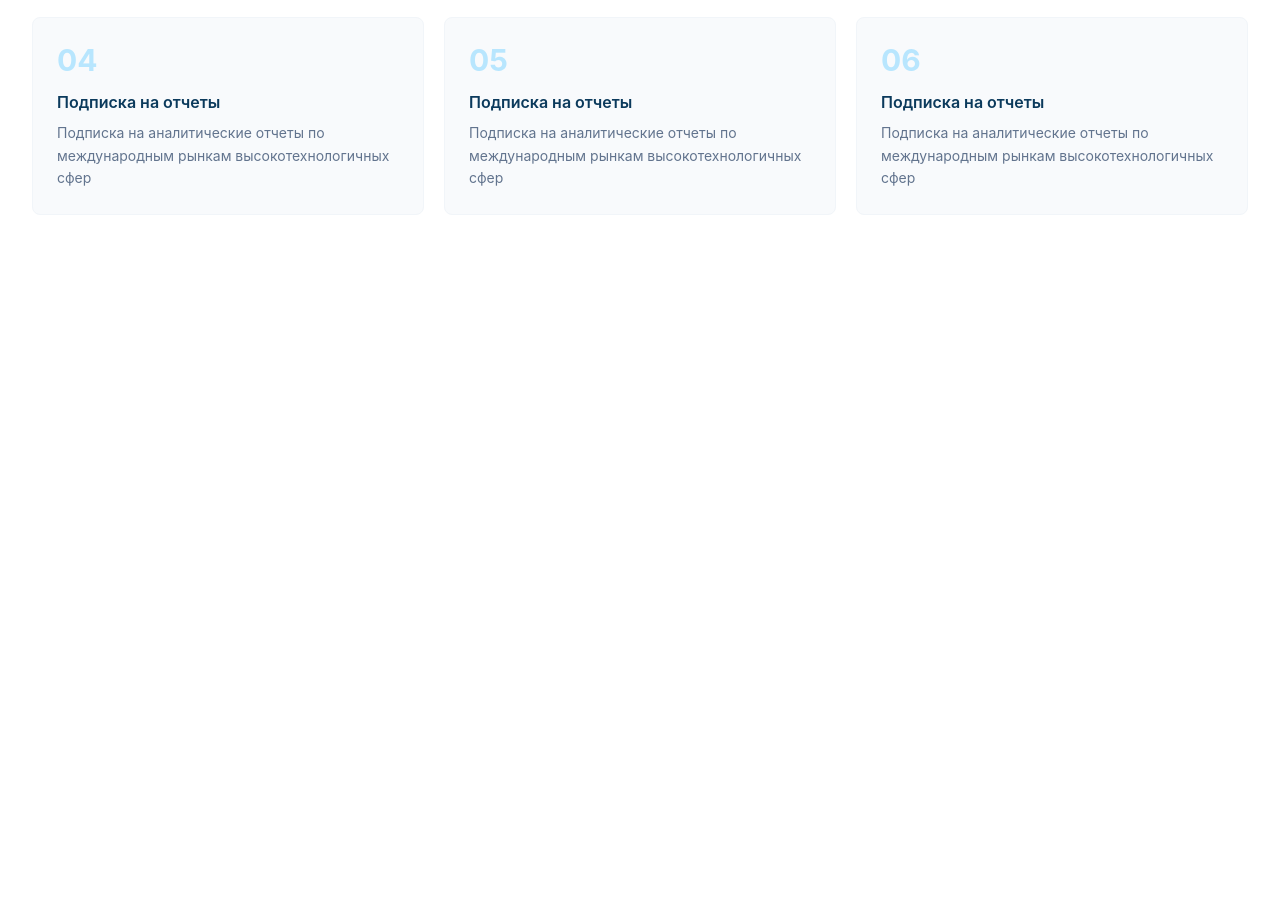
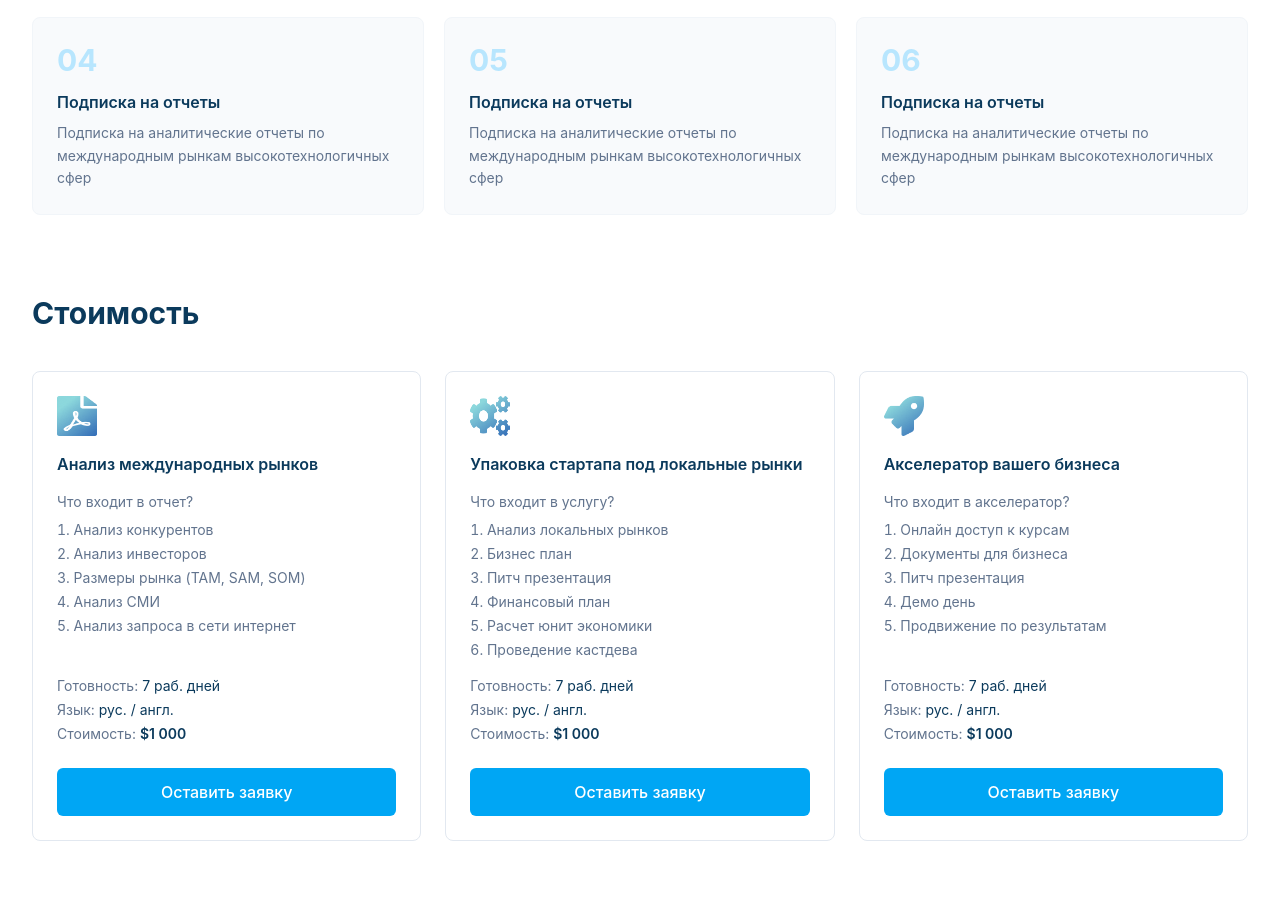
Before and after one commit to Azik9138/exam4, a website: page index.html in a window 1280 px wide. Shown: the part 5330-6251 px from the top of the page. Before the commit the page ends 5625 px from the top, so only its background shows below. Drawn offline with Linux system fonts and the light colour scheme.

Commit message:
section9

```diff
--- a/index.html
+++ b/index.html
@@ -476,11 +476,79 @@
       </div>
     </div>
   </section>
-</body>
 
 
 
+  <section class="max-w-7xl mx-auto px-5 sm:px-8 pb-16 sm:pb-20">
+    <h2 class="text-[#0b3a5c] font-bold text-2xl sm:text-3xl mb-10">Стоимость</h2>
 
+    <div class="grid sm:grid-cols-2 lg:grid-cols-3 gap-6">
+      <div class="border border-slate-200 rounded-lg p-6 flex flex-col">
+        <img src="/src/Analyze.png" alt="Анализ рынков" class="w-10 h-10 mb-4" />
+        <h4 class="text-[#0b3a5c] font-semibold mb-4">Анализ международных рынков</h4>
+        <p class="text-slate-500 text-sm mb-2">Что входит в отчет?</p>
+        <ol class="text-slate-500 text-sm list-decimal list-inside space-y-1 mb-4">
+          <li>Анализ конкурентов</li>
+          <li>Анализ инвесторов</li>
+          <li>Размеры рынка (TAM, SAM, SOM)</li>
+          <li>Анализ СМИ</li>
+          <li>Анализ запроса в сети интернет</li>
+        </ol>
+        <div class="text-sm text-slate-500 space-y-1 mb-6 mt-auto">
+          <p>Готовность: <span class="text-[#0b3a5c]">7 раб. дней</span></p>
+          <p>Язык: <span class="text-[#0b3a5c]">рус. / англ.</span></p>
+          <p>Стоимость: <span class="text-[#0b3a5c] font-semibold">$1 000</span></p>
+        </div>
+        <a href="#"
+          class="text-center bg-sky-500 hover:bg-sky-600 transition-colors text-white font-medium px-6 py-3 rounded-md">Оставить
+          заявку</a>
+      </div>
+
+      <div class="border border-slate-200 rounded-lg p-6 flex flex-col">
+        <img src="/src/Upakovka.png" alt="Упаковка стартапа" class="w-10 h-10 mb-4" />
+        <h4 class="text-[#0b3a5c] font-semibold mb-4">Упаковка стартапа под локальные рынки</h4>
+        <p class="text-slate-500 text-sm mb-2">Что входит в услугу?</p>
+        <ol class="text-slate-500 text-sm list-decimal list-inside space-y-1 mb-4">
+          <li>Анализ локальных рынков</li>
+          <li>Бизнес план</li>
+          <li>Питч презентация</li>
+          <li>Финансовый план</li>
+          <li>Расчет юнит экономики</li>
+          <li>Проведение кастдева</li>
+        </ol>
+        <div class="text-sm text-slate-500 space-y-1 mb-6 mt-auto">
+          <p>Готовность: <span class="text-[#0b3a5c]">7 раб. дней</span></p>
+          <p>Язык: <span class="text-[#0b3a5c]">рус. / англ.</span></p>
+          <p>Стоимость: <span class="text-[#0b3a5c] font-semibold">$1 000</span></p>
+        </div>
+        <a href="#"
+          class="text-center bg-sky-500 hover:bg-sky-600 transition-colors text-white font-medium px-6 py-3 rounded-md">Оставить
+          заявку</a>
+      </div>
+
+      <div class="border border-slate-200 rounded-lg p-6 flex flex-col">
+        <img src="/src/Akselerator.png" alt="Акселератор" class="w-10 h-10 mb-4" />
+        <h4 class="text-[#0b3a5c] font-semibold mb-4">Акселератор вашего бизнеса</h4>
+        <p class="text-slate-500 text-sm mb-2">Что входит в акселератор?</p>
+        <ol class="text-slate-500 text-sm list-decimal list-inside space-y-1 mb-4">
+          <li>Онлайн доступ к курсам</li>
+          <li>Документы для бизнеса</li>
+          <li>Питч презентация</li>
+          <li>Демо день</li>
+          <li>Продвижение по результатам</li>
+        </ol>
+        <div class="text-sm text-slate-500 space-y-1 mb-6 mt-auto">
+          <p>Готовность: <span class="text-[#0b3a5c]">7 раб. дней</span></p>
+          <p>Язык: <span class="text-[#0b3a5c]">рус. / англ.</span></p>
+          <p>Стоимость: <span class="text-[#0b3a5c] font-semibold">$1 000</span></p>
+        </div>
+        <a href="#"
+          class="text-center bg-sky-500 hover:bg-sky-600 transition-colors text-white font-medium px-6 py-3 rounded-md">Оставить
+          заявку</a>
+      </div>
+    </div>
+  </section>
+</body>
 
 
 
```
